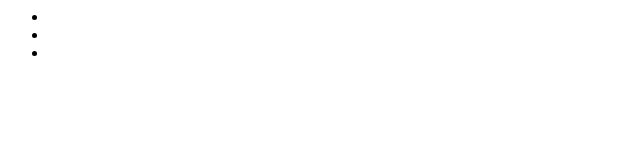
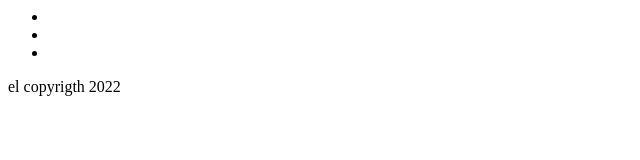
Before and after one commit to mati292/Desafio-3, a plain HTML site: page index.html in a window 1280 px wide. Shown: the whole page, without its empty margins (0-640 px from the left). Drawn offline with Linux system fonts and the light colour scheme.

Commit message:
agregue el footer

```diff
--- a/index.html
+++ b/index.html
@@ -7,6 +7,8 @@
 
 
 </ul>
-
+<footer>
+    <p>el copyrigth 2022 </p>
+</footer>
 
 </html>
```
